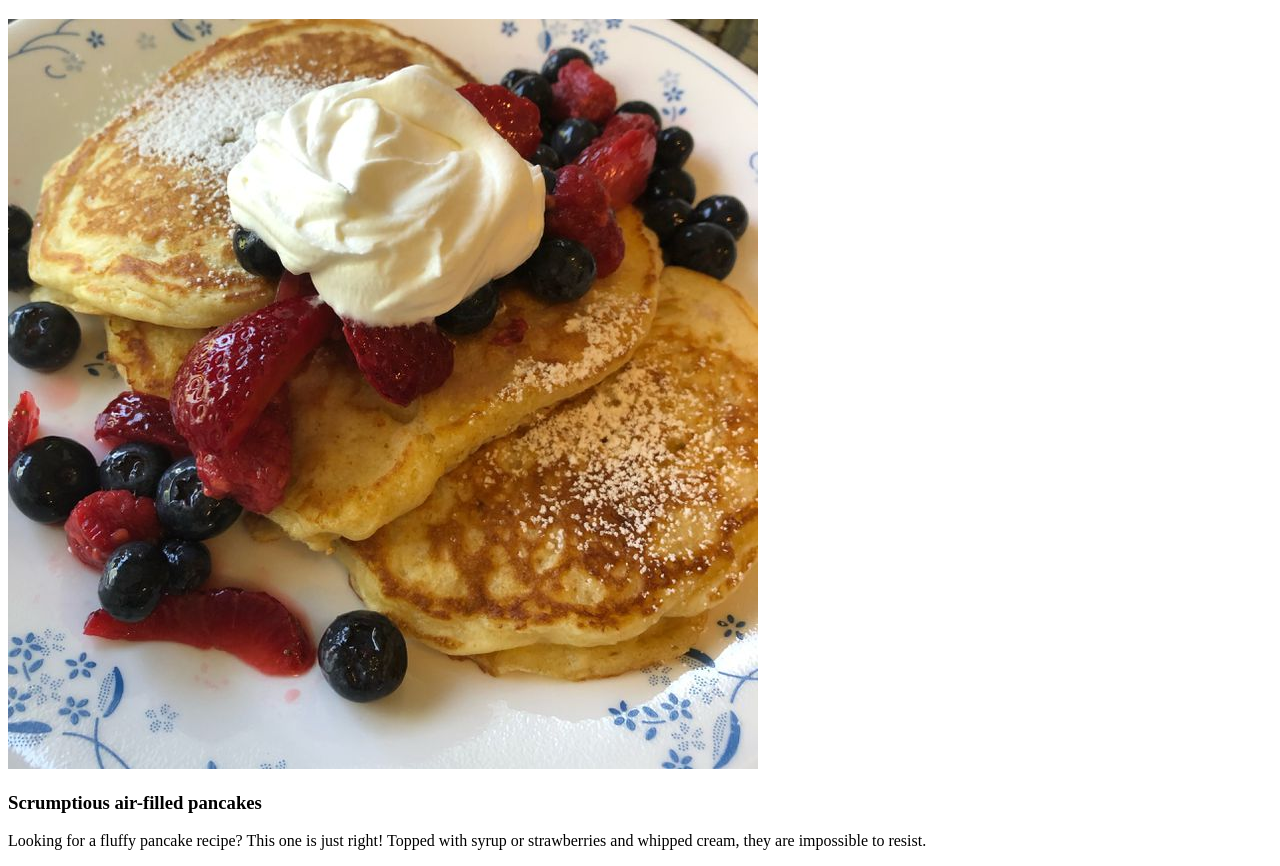
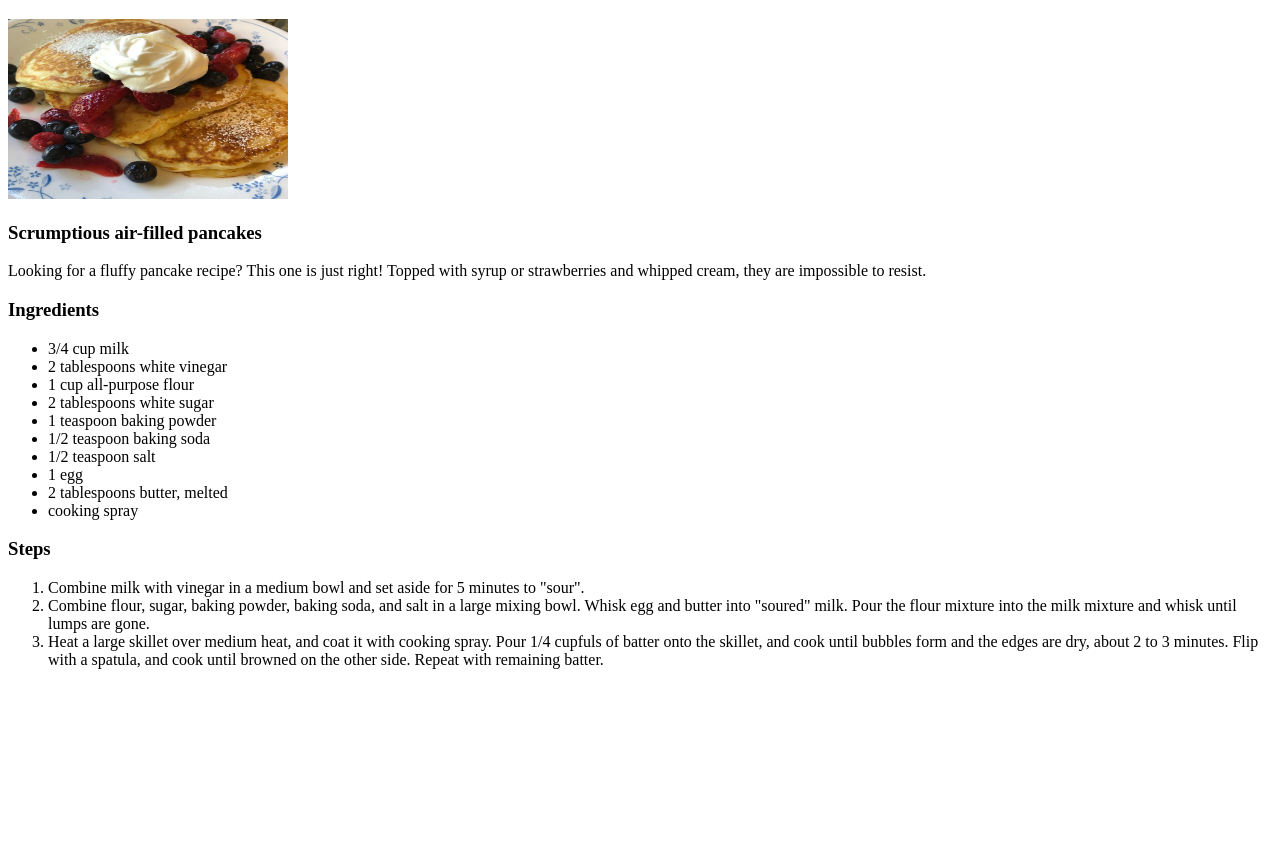
Before and after one commit to Lewisweetch26/odin-recipes, a plain HTML site: page recipes/fluffy_pancakes.html in a window 1280 px wide. Shown: the part 61-927 px from the top of the page. After the commit the page ends 800 px from the top, so only its background shows below. Drawn offline with Linux system fonts and the light colour scheme.

Commit message:
fluffy pancake add

```diff
--- a/recipes/fluffy_pancakes.html
+++ b/recipes/fluffy_pancakes.html
@@ -8,8 +8,28 @@
 </head>
 <body>
     <h1>Fluffy Pancakes</h1>
-    <img src="../img/fluffy_pancakes.jpg" alt="Some fluffy pancakes">
+    <img src="../img/fluffy_pancakes.jpg" alt="Some fluffy pancakes" width="280" height="180">
     <h3><strong>Scrumptious air-filled pancakes</strong></h3>
     <p>Looking for a fluffy pancake recipe? This one is just right! Topped with syrup or strawberries and whipped cream, they are impossible to resist.</p>
+<h3><strong>Ingredients</strong></h3>
+<ul>
+    <li>3/4 cup milk</li>
+    <li>2 tablespoons white vinegar</li>
+    <li>1 cup all-purpose flour</li>
+    <li>2 tablespoons white sugar</li>
+    <li>1 teaspoon baking powder</li>
+    <li>1/2 teaspoon baking soda</li>
+    <li>1/2 teaspoon salt</li>
+    <li>1 egg</li>
+    <li>2 tablespoons butter, melted</li>
+    <li>cooking spray</li>
+</ul>
+<h3><strong>Steps</strong></h3>
+<ol>
+    <li>Combine milk with vinegar in a medium bowl and set aside for 5 minutes to "sour".</li>
+    <li>Combine flour, sugar, baking powder, baking soda, and salt in a large mixing bowl. Whisk egg and butter into "soured" milk. Pour the flour mixture into the milk mixture and whisk until lumps are gone.</li>
+    <li>Heat a large skillet over medium heat, and coat it with cooking spray. Pour 1/4 cupfuls of batter onto the skillet, and cook until bubbles form and the edges are dry, about 2 to 3 minutes. Flip with a spatula, and cook until browned on the other side. Repeat with remaining batter.</li>
+
+</ol>
 </body>
 </html>
```
Also changed, not shown: index.html (+4 -1 lines).
